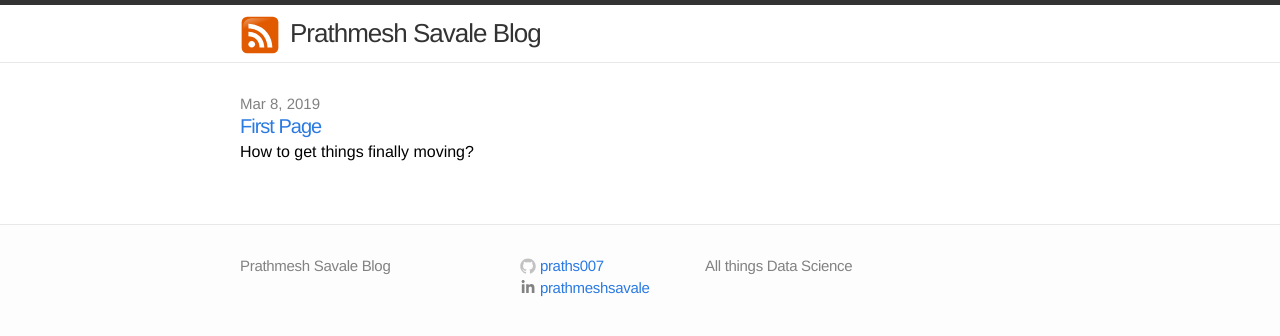
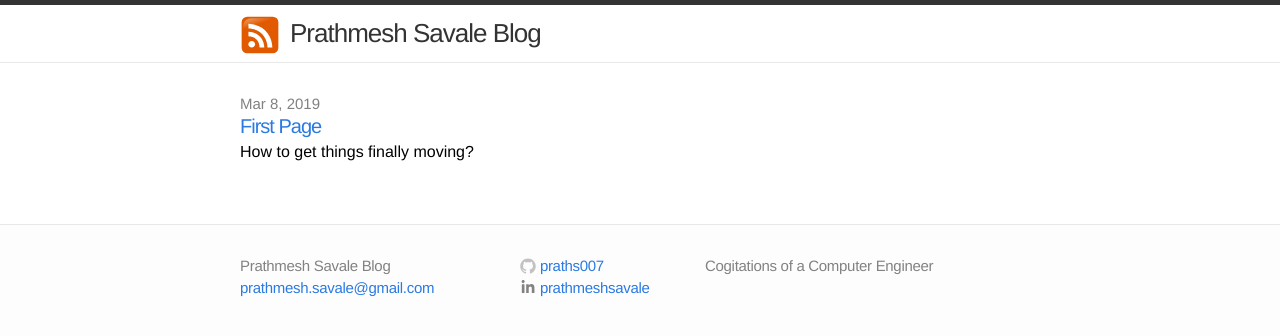
Before and after one commit to praths007/praths007.github.io, a Jekyll site: the page built from index.html, in a window 1280 px wide. Shown: the top 336 px of the page. Built offline with Jekyll 4.4.1, drawn with Linux system fonts in a browser that asks for light colours.

Commit message:
updated desc

```diff
--- a/_config.yml
+++ b/_config.yml
@@ -1,7 +1,7 @@
 # Site settings
 title: Prathmesh Savale Blog
 email: prathmesh.savale@gmail.com
-description: "All things Data Science"
+description: "Cogitations of a Computer Engineer"
 baseurl: ""
 url: "http://praths007.github.io"
 # twitter_username: praths_007
--- a/_includes/footer.html
+++ b/_includes/footer.html
@@ -7,7 +7,7 @@
     <div class="footer-col-1 column">
       <ul>
         <li>{{ site.title }}</li>
-        <!-- <li><a href="mailto:{{ site.email }}">{{ site.email }}</a></li> -->
+         <li><a href="mailto:{{ site.email }}">{{ site.email }}</a></li>
       </ul>
     </div>
 
```
